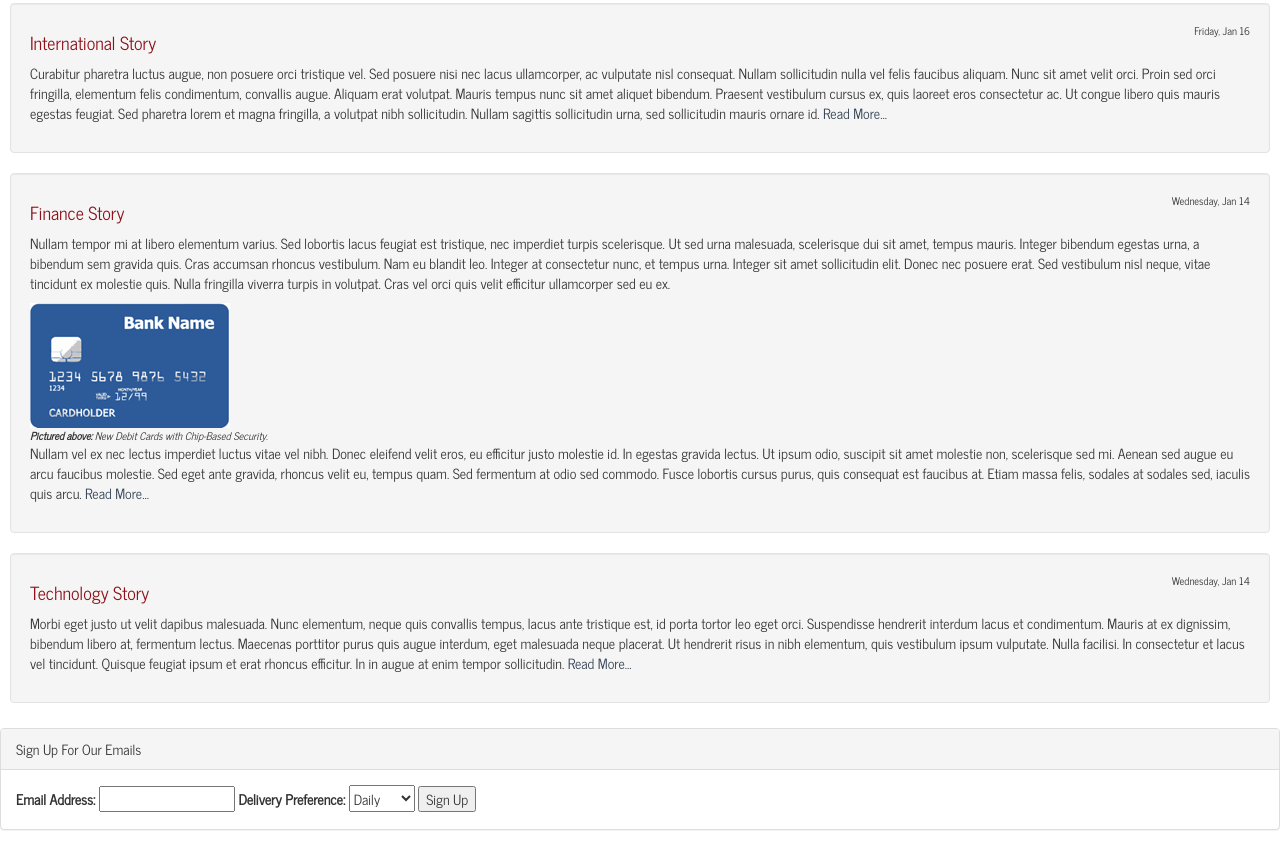
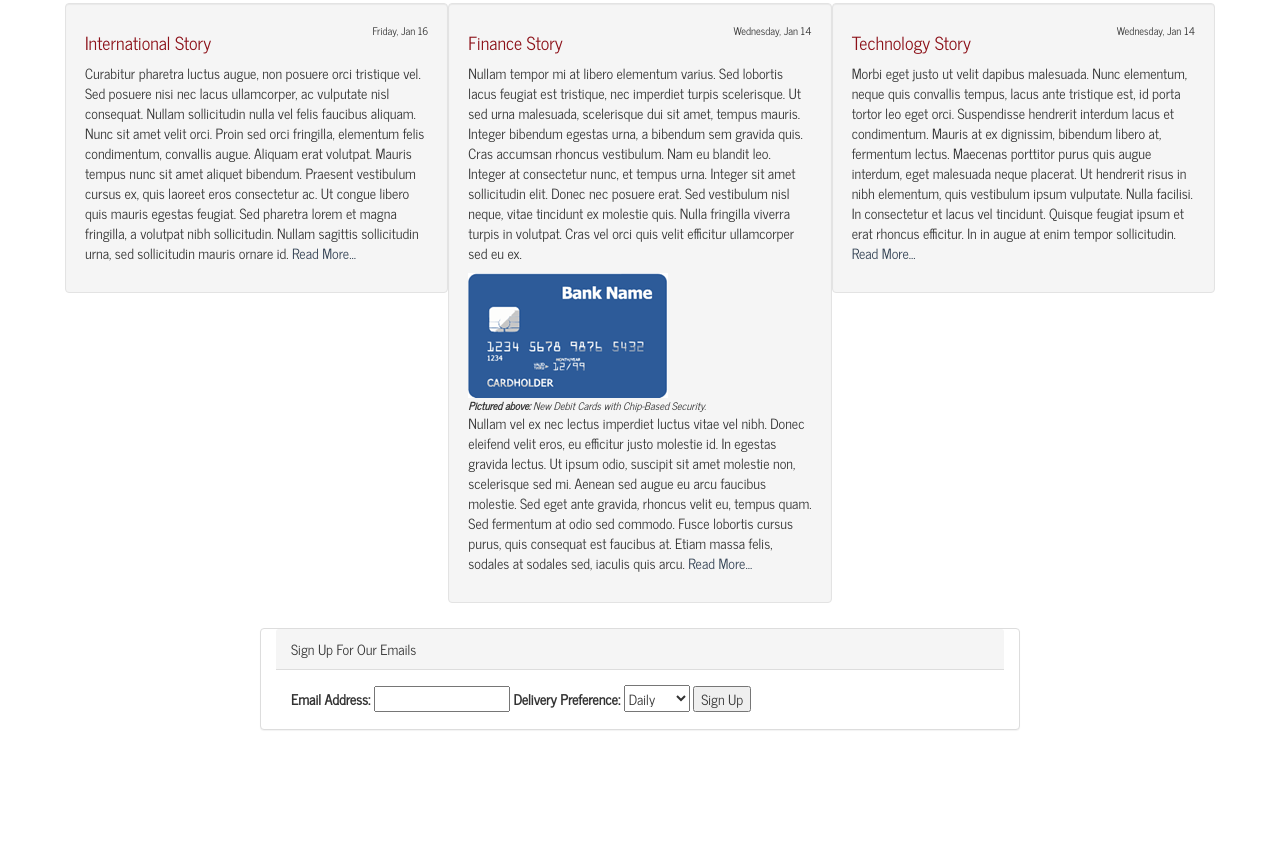
Before and after one commit to bgroveben/MicrosoftDEV211_1x, a plain HTML site: page ContosoNews/index.html in a window 1280 px wide. Shown: the part 577-1427 px from the top of the page. After the commit the page ends 1327 px from the top, so only its background shows below. Drawn offline with nearby package versions, Linux system fonts and the light colour scheme.

Commit message:
Implement Bootstrap grid layout

```diff
--- a/ContosoNews/index.html
+++ b/ContosoNews/index.html
@@ -9,7 +9,7 @@
     <script type="text/javascript" src="https://maxcdn.bootstrapcdn.com/bootstrap/3.3.6/js/bootstrap.min.js"></script>
   </head>
 
-  <body>
+  <body class="container">
     <header>
       <h1>Contoso News</h1>
       <h2>On Time, On Topic</h2>
@@ -28,14 +28,14 @@
         <figcaption>Many Doctors are Moving to Digital Health Records This Year</figcaption>
       </figure>
     </section>
-    <main>
+    <main class="row">
       <h3>Latest Articles</h3>
-      <article class="well">
+      <article class="well col-md-4">
         <time datetime="16-01-2016">Friday, Jan 16</time>
         <h4>International Story</h4>
         <p>Curabitur pharetra luctus augue, non posuere orci tristique vel. Sed posuere nisi nec lacus ullamcorper, ac vulputate nisl consequat. Nullam sollicitudin nulla vel felis faucibus aliquam. Nunc sit amet velit orci. Proin sed orci fringilla, elementum felis condimentum, convallis augue. Aliquam erat volutpat. Mauris tempus nunc sit amet aliquet bibendum. Praesent vestibulum cursus ex, quis laoreet eros consectetur ac. Ut congue libero quis mauris egestas feugiat. Sed pharetra lorem et magna fringilla, a volutpat nibh sollicitudin. Nullam sagittis sollicitudin urna, sed sollicitudin mauris ornare id. <a href="#" target="_blank">Read More...</a></p>
       </article>
-      <article class="well">
+      <article class="well col-md-4">
         <time datetime="14-01-2016">Wednesday, Jan 14</time>
         <h4>Finance Story</h4>
         <p>Nullam tempor mi at libero elementum varius. Sed lobortis lacus feugiat est tristique, nec imperdiet turpis scelerisque. Ut sed urna malesuada, scelerisque dui sit amet, tempus mauris. Integer bibendum egestas urna, a bibendum sem gravida quis. Cras accumsan rhoncus vestibulum. Nam eu blandit leo. Integer at consectetur nunc, et tempus urna. Integer sit amet sollicitudin elit. Donec nec posuere erat. Sed vestibulum nisl neque, vitae tincidunt ex molestie quis. Nulla fringilla viverra turpis in volutpat. Cras vel orci quis velit efficitur ullamcorper sed eu ex.</p>
@@ -45,13 +45,13 @@
         </figure>
         <p>Nullam vel ex nec lectus imperdiet luctus vitae vel nibh. Donec eleifend velit eros, eu efficitur justo molestie id. In egestas gravida lectus. Ut ipsum odio, suscipit sit amet molestie non, scelerisque sed mi. Aenean sed augue eu arcu faucibus molestie. Sed eget ante gravida, rhoncus velit eu, tempus quam. Sed fermentum at odio sed commodo. Fusce lobortis cursus purus, quis consequat est faucibus at. Etiam massa felis, sodales at sodales sed, iaculis quis arcu. <a href="#" target="_blank">Read More...</a></p>
       </article>
-      <article class="well">
+      <article class="well col-md-4">
         <time datetime="14-01-2016">Wednesday, Jan 14</time>
         <h4>Technology Story</h4>
         <p>Morbi eget justo ut velit dapibus malesuada. Nunc elementum, neque quis convallis tempus, lacus ante tristique est, id porta tortor leo eget orci. Suspendisse hendrerit interdum lacus et condimentum. Mauris at ex dignissim, bibendum libero at, fermentum lectus. Maecenas porttitor purus quis augue interdum, eget malesuada neque placerat. Ut hendrerit risus in nibh elementum, quis vestibulum ipsum vulputate. Nulla facilisi. In consectetur et lacus vel tincidunt. Quisque feugiat ipsum et erat rhoncus efficitur. In in augue at enim tempor sollicitudin. <a href="#" target="_blank">Read More...</a></p>
       </article>
     </main>
-    <summary class="panel panel-default">
+    <summary class="panel panel-default col-md-8 col-md-offset-2">
       <div class="panel-heading">Sign Up For Our Emails</div>
       <form class="form-horizontal panel-body">
         <label>Email Address: </label>
```
